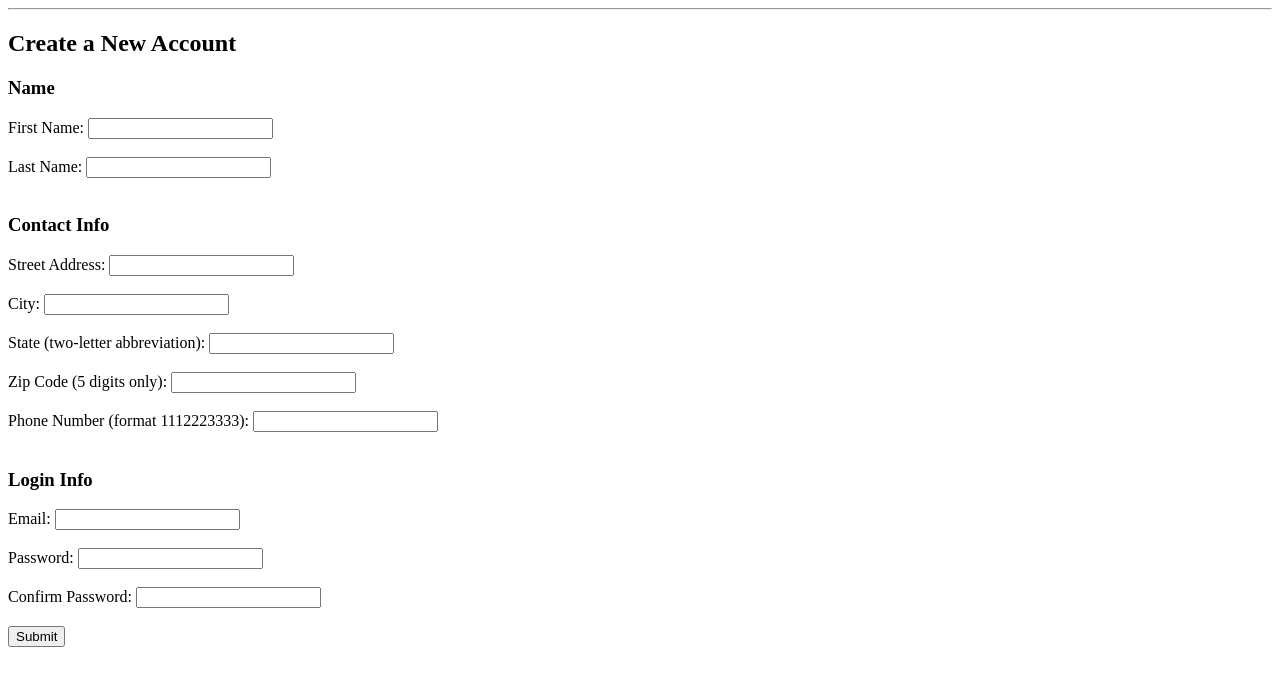
After one commit to fwong03/Happy-Camper, a Flask app: template templates/createaccount.html in a window 1280 px wide. The commit adds this page. Shown: the top 686 px of the page. Run offline with Flask 2, Linux system fonts and the light colour scheme; the template is opened without the code that fills it, so the values that code supplies are empty.

Commit message:
Made prelim create account form. It seems to work.

```diff
--- a/seed.py
+++ b/seed.py
@@ -15,7 +15,7 @@ def load_regions():
         row = row.strip()
         abbr, full = row.split("|")
 
-        a = Region(region_abbr=abbr, region_full=full)
+        a = Region(abbr=abbr, full=full)
 
         db.session.add(a)
 
--- a/server.py
+++ b/server.py
@@ -5,7 +5,7 @@ from jinja2 import StrictUndefined
 from flask import Flask, render_template, redirect, request, flash, session
 from flask_debugtoolbar import DebugToolbarExtension
 
-from model import connect_to_db, db, User
+from model import connect_to_db, db, User, Region
 # Category, BestUse, Brand, Product, Tent
 
 
@@ -31,7 +31,63 @@ def index():
 def create_account():
     """Where new users create an account"""
 
-    return "New users will create an account here."
+    return render_template("createaccount.html")
+
+
+@app.route('/handle-createaccount', methods=['POST'])
+def handle_createaccount():
+    """Process create account form"""
+    # TO DO: Put in checks.
+    # Use dictionary for now to look up lat lngs. Meeting with
+    # Heather Monday to discuss geolocation options.
+
+    lat_lngs = {'94612': (37.806238, -122.268918),
+                '94109': (37.791434, -122.420053),
+                '95376': (37.739651, -121.425224),
+                }
+
+    password = request.form.get('pword')
+    confirm_pword = request.form.get('confirm_pword')
+
+    if password != confirm_pword:
+        flash("Passwords don't match. Try again.")
+        return redirect('/createaccount')
+    else:
+        firstname = request.form.get('firstname')
+        lastname = request.form.get('lastname')
+        staddress = request.form.get('staddress')
+        cty = request.form.get('cty')
+        state = request.form.get('state')
+        zipcode = request.form.get('zipcode')
+        phonenumber = request.form.get('phonenumber')
+        username = request.form.get('username')
+
+        region = Region.query.filter(Region.abbr == state).one()
+        state_id = region.region_id
+        lat_lng = lat_lngs[zipcode]
+        latitude = lat_lng[0]
+        longitude = lat_lng[1]
+
+        phonenumber = int(phonenumber)
+
+        # return "User: %s %s, Address: %s, %s %s %s, Region_id: %d, Phone: %d, email: %s, password: %s, lat: %r, lng: %r" % (
+        #     firstname, lastname, staddress, cty, state, zipcode, state_id, phonenumber,
+        #     username, password, latitude, longitude)
+
+        user = User(fname=firstname, lname=lastname, street=staddress,
+                    city=cty, region_id=state_id, postalcode=zipcode,
+                    lat=latitude, lng=longitude, phone=phonenumber,
+                    email=username, password=password)
+
+        # return "User: %s %s" % (user.fname, user.lname)
+        db.session.add(user)
+        db.session.commit()
+
+        session['user'] = username
+        session['account_lat'] = user.lat
+        session['account_lng'] = user.lng
+        flash("Logged in as %s" % username)
+        return redirect('/success')
 
 
 @app.route('/login')
@@ -67,7 +123,7 @@ def handle_login():
 def success():
     """Signed in home page."""
 
-    render_template("success.html")
+    return render_template("success.html")
 
 
 @app.route('/list_item')
@@ -79,6 +135,7 @@ def list_item():
     """
 
     return "Where you can list an item to rent out."
+
 
 @app.route('/product/<int:prod_id>')
 def item_detail(prod_id):
@@ -93,7 +150,6 @@ def item_detail(prod_id):
     # Show this BORROWED version after a user clicks "borrow this"
 
     return "Where you can view item details for %d" % prod_id
-
 
 
 @app.route('/searchresults')
--- /dev/null
+++ b/templates/createaccount.html
@@ -0,0 +1,41 @@
+{% extends 'base.html' %}
+
+{% block title %}Create a New Account{% endblock %}
+
+{% block content %}
+    <h2>Create a New Account</h2>
+
+  <form action="/handle-createaccount" method="POST">
+
+    <h3>Name</h3>
+      First Name: <input type="text" name="firstname"><br>
+      <br>
+      Last Name: <input type="text" name="lastname"><br>
+    <br>
+
+    <h3>Contact Info</h3>
+      Street Address: <input type="text" name="staddress"><br>
+      <br>
+      City: <input type="text" name="cty"><br>
+      <br>
+      State (two-letter abbreviation): <input type="text" name="state"><br>
+      <br>
+      Zip Code (5 digits only): <input type="text" name="zipcode"><br>
+      <br>
+      Phone Number (format 1112223333): <input type="text" name="phonenumber"><br>
+      <br>
+
+    <h3>Login Info</h3>
+      Email: <input type="text" name="username"><br>
+      <br>
+      Password: <input type="password" name="pword"><br>
+      <br>
+      Confirm Password: <input type="password" name="confirm_pword"><br>
+      <br>
+
+  <input type="submit">
+
+</form>
+
+
+{% endblock %}
--- a/templates/login.html
+++ b/templates/login.html
@@ -14,7 +14,7 @@ Email:
     <br>
 
   Password:
-    <input type="text" name="password">
+    <input type="password" name="password">
 
     <br>
     <br>
```
Also changed, not shown: model.py (+6 -2 lines).
